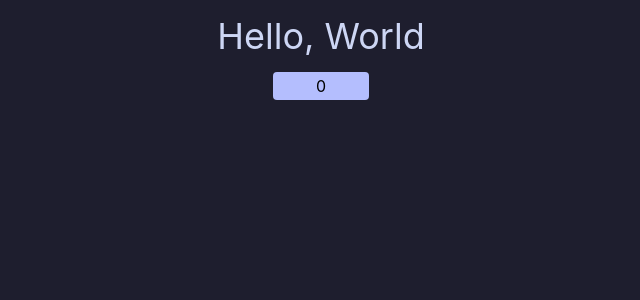
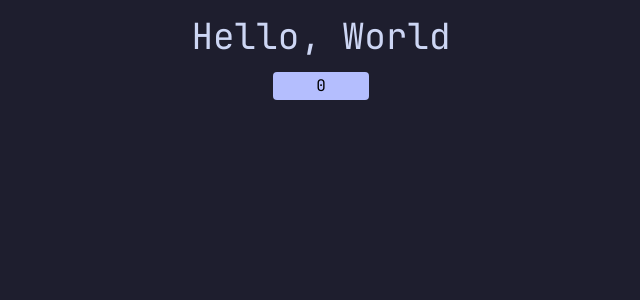
Before and after one commit to harveybalaam/rigatoni, a React (Vite) app: page / in a window 1280 px wide. Shown: the top 300 px of the page, without its empty margins (319-959 px from the left). Built offline with nearby package versions, Linux system fonts and the light colour scheme.

Commit message:
feat: add jetbrains mono as default font

```diff
--- a/src/ui/index.css
+++ b/src/ui/index.css
@@ -1,8 +1,18 @@
 @import "tailwindcss";
+
+@font-face {
+  font-family: JetBrains-Mono;
+  font-style: normal;
+  font-weight: 400;
+  font-display: swap;
+  src: url("../assets/fonts/JetBrainsMono-Regular.woff2") format("woff2");
+}
 
 /* Catppuccin Mocha */
 /* https://catppuccin.com */
 @theme {
+  --default-font-family: "JetBrains-Mono";
+
   --color-*: initial;
   --color-rosewater: #f5e0dc;
   --color-flamingo: #f2cdcd;
```
Also changed, not shown: src/assets/fonts/JetBrainsMono-Regular.woff2 (added).
